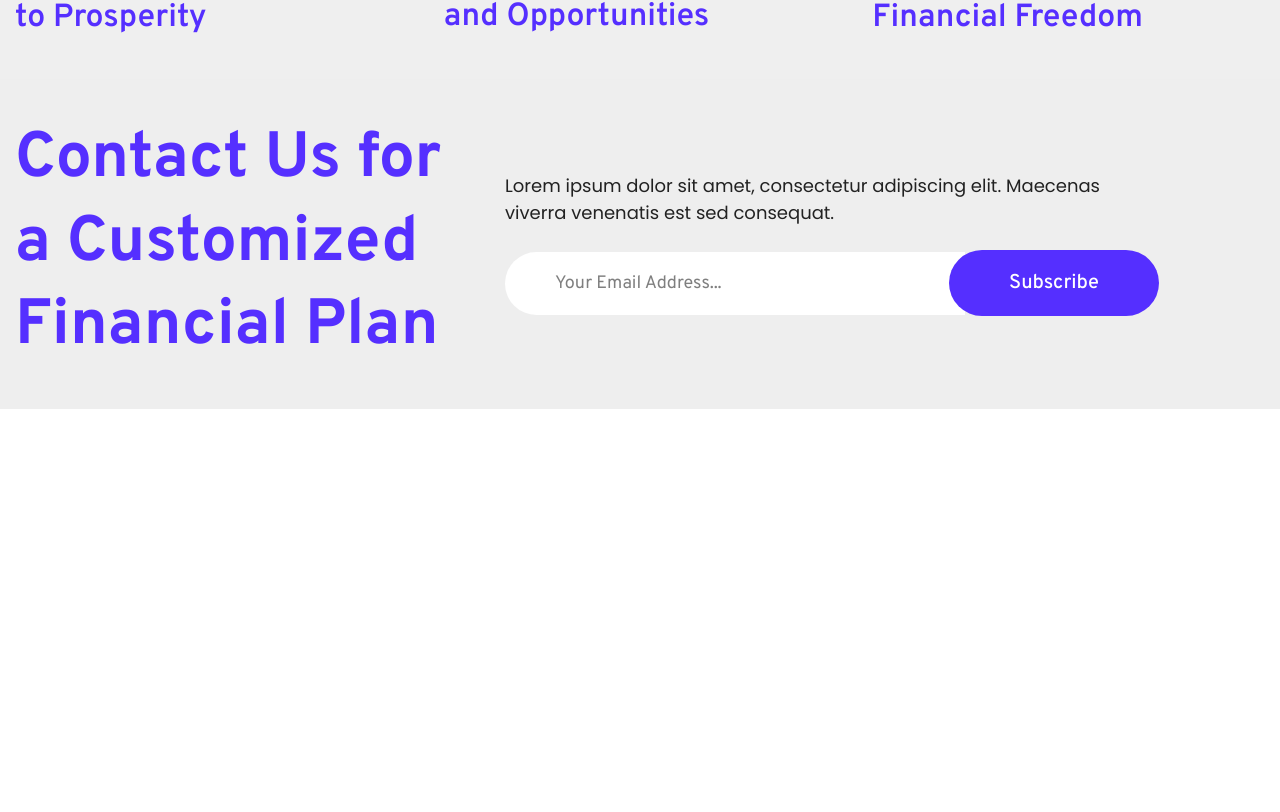
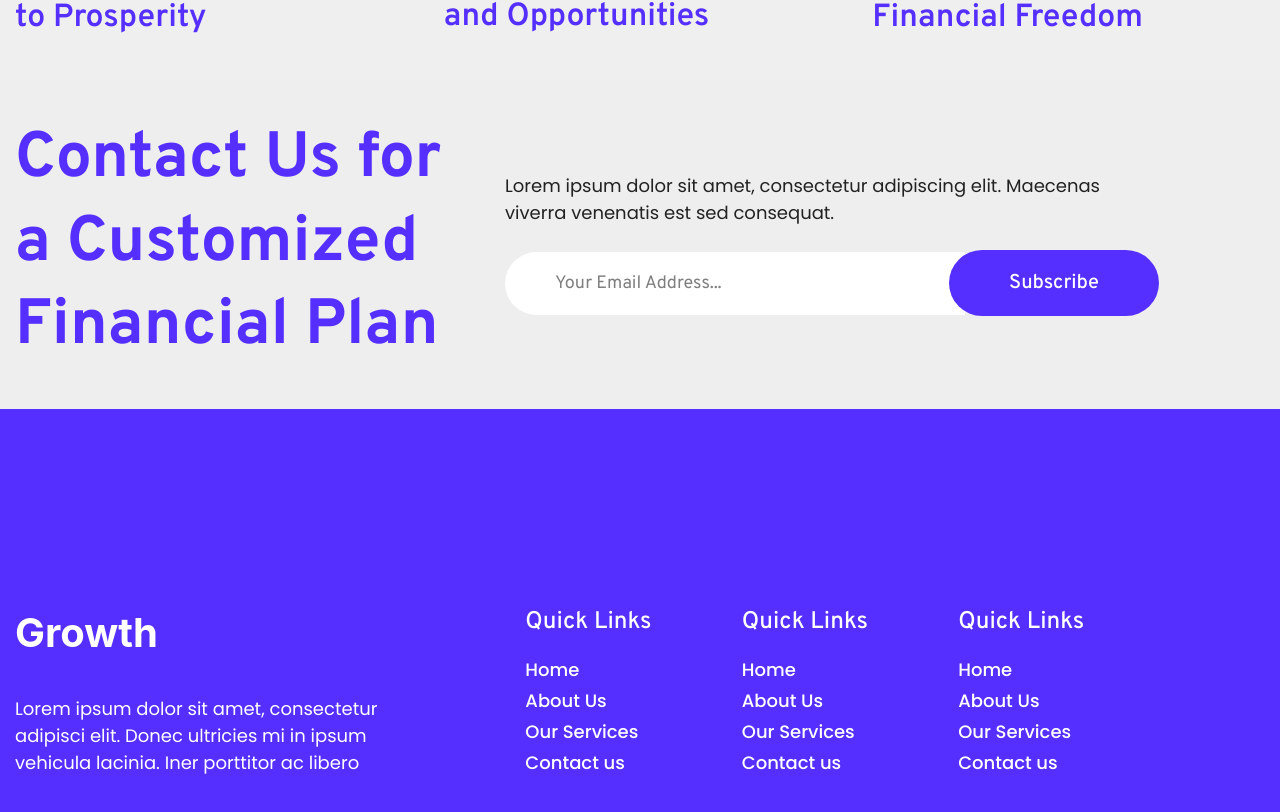
Before and after one commit to Roni006/growth, a React (Vite) app: page / in a window 1280 px wide. Shown: the part 5691-6503 px from the top of the page. Before the commit the page ends 6100 px from the top, so only its background shows below. Built offline with nearby package versions, Linux system fonts and the light colour scheme.

Commit message:
created footer components

```diff
--- a/src/App.jsx
+++ b/src/App.jsx
@@ -6,6 +6,7 @@ import FinancialTeam from "../src/pages/FinancialTeam";
 import Testimonial from "./pages/Testimonial";
 import OurBlog from "./pages/OurBlog";
 import ContactUs from "./pages/ContactUs";
+import Footer from "./Common/Footer";
 
 function App() {
   return (
@@ -18,6 +19,7 @@ function App() {
       <Testimonial/>
       <OurBlog/>
       <ContactUs/>
+      <Footer/>
     </>
   );
 }
--- /dev/null
+++ b/src/Common/Footer.jsx
@@ -0,0 +1,89 @@
+import React from "react";
+import Container from "../components/Container";
+
+const Footer = () => {
+  return (
+    <>
+      <section className="bg-[#552FFF] pt-48.5 pb-21">
+        <Container>
+          <div className="flex items-center justify-between gap-[80px]">
+            {/* item 1 */}
+            <div className="max-w-105">
+              <a href="/">
+                <h1 className="text-white font-bold text-[40px]">Growth</h1>
+              </a>
+              <p className="text-white font-normal font-poppins text-[18px] pt-8">
+                Lorem ipsum dolor sit amet, consectetur adipisci elit. Donec
+                ultricies mi in ipsum vehicula lacinia. Iner porttitor ac libero
+              </p>
+            </div>
+            {/* item 2 */}
+            <div className="max-w-[150p]">
+              <h5 className="text-white text-[24px] font-medium font-overpass pb-4">
+                Quick Links
+              </h5>
+              <ul className="flex flex-col gap-y-1">
+                <li className="text-white text-[18px] font-medium font-poppins">
+                  <a href="#">Home</a>
+                </li>
+                <li className="text-white text-[18px] font-medium font-poppins">
+                  <a href="#">About Us</a>
+                </li>
+                <li className="text-white text-[18px] font-medium font-poppins">
+                  <a href="#">Our Services</a>
+                </li>
+                <li className="text-white text-[18px] font-medium font-poppins">
+                  <a href="#">Contact us</a>
+                </li>
+              </ul>
+            </div>
+            {/* item 3 */}
+            <div className="max-w-[150p]">
+              <h5 className="text-white text-[24px] font-medium font-overpass pb-4">
+                Quick Links
+              </h5>
+              <ul className="flex flex-col gap-y-1">
+                <li className="text-white text-[18px] font-medium font-poppins">
+                  <a href="#">Home</a>
+                </li>
+                <li className="text-white text-[18px] font-medium font-poppins">
+                  <a href="#">About Us</a>
+                </li>
+                <li className="text-white text-[18px] font-medium font-poppins">
+                  <a href="#">Our Services</a>
+                </li>
+                <li className="text-white text-[18px] font-medium font-poppins">
+                  <a href="#">Contact us</a>
+                </li>
+              </ul>
+            </div>
+            {/* item 4 */}
+            <div className="max-w-[150p]">
+              <h5 className="text-white text-[24px] font-medium font-overpass pb-4">
+                Quick Links
+              </h5>
+              <ul className="flex flex-col gap-y-1">
+                <li className="text-white text-[18px] font-medium font-poppins">
+                  <a href="#">Home</a>
+                </li>
+                <li className="text-white text-[18px] font-medium font-poppins">
+                  <a href="#">About Us</a>
+                </li>
+                <li className="text-white text-[18px] font-medium font-poppins">
+                  <a href="#">Our Services</a>
+                </li>
+                <li className="text-white text-[18px] font-medium font-poppins">
+                  <a href="#">Contact us</a>
+                </li>
+              </ul>
+            </div>
+            <div></div>
+            <div></div>
+          </div>
+        </Container>
+      </section>
+    </>
+  );
+};
+
+export default Footer;
--- a/src/Common/Navbar.jsx
+++ b/src/Common/Navbar.jsx
@@ -9,7 +9,7 @@ const Navbar = () => {
            <div className='flex items-center justify-between py-5'>
             <div>
                 <a href="/">
-                <h1 className='text-white font-bold text-[40px]  '>Growth</h1>
+                <h1 className='text-white font-bold text-[40px]'>Growth</h1>
                 </a>
             </div>
             <div className='flex items-center gap-[50px]'>
--- a/src/pages/ContactUs.jsx
+++ b/src/pages/ContactUs.jsx
@@ -5,7 +5,7 @@ const ContactUs = () => {
   return (
     <>
       <section className="py-10 bg-[#eeeeee] ">
-        <Container className="bg-[#b4aeae] ">
+        <Container className="shadow-2xl ">
           <div className="flex items-center gap-12.5">
             {/* left part  */}
             <div className="w-110 ">
```
